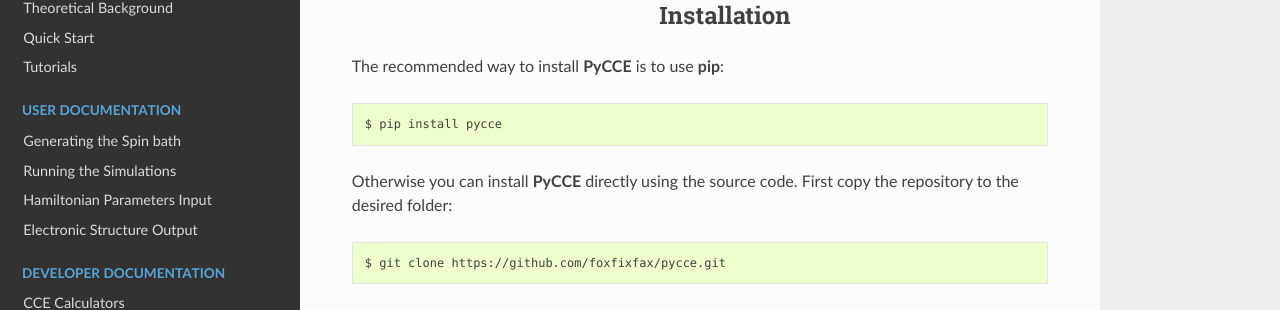
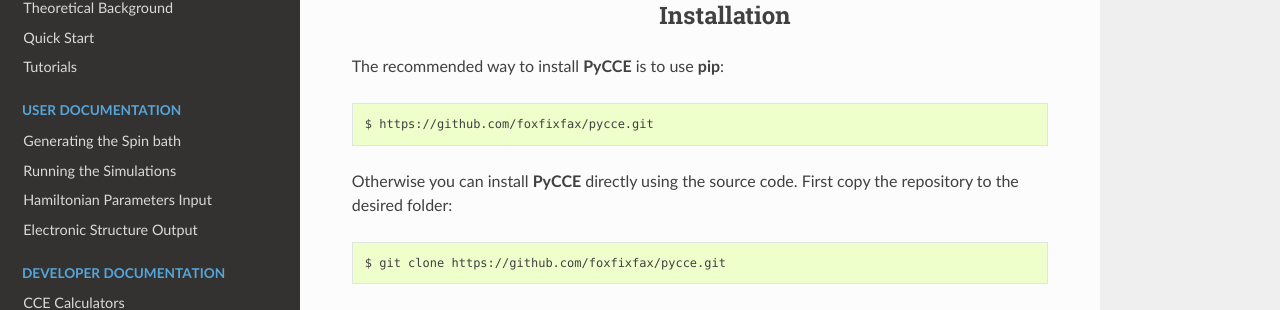
Before and after one commit to foxfixfax/PyCCE, a Sphinx documentation site: the page built from docs/source/index.rst, in a window 1280 px wide and 900 px high. Shown: the part 257-567 px from the top of the window. Built offline with Sphinx 7.4.7 and the Read the Docs theme 2.0.0, drawn with Linux system fonts in a browser that asks for light colours.

Commit message:
Update index.rst

```diff
--- a/docs/source/index.rst
+++ b/docs/source/index.rst
@@ -47,7 +47,7 @@
 
 The recommended way to install **PyCCE** is to use **pip**::
 
-   $ pip install pycce
+   $ https://github.com/foxfixfax/pycce.git
 
 Otherwise you can install  **PyCCE** directly using the source code.
 First copy the repository to the desired folder::
```
